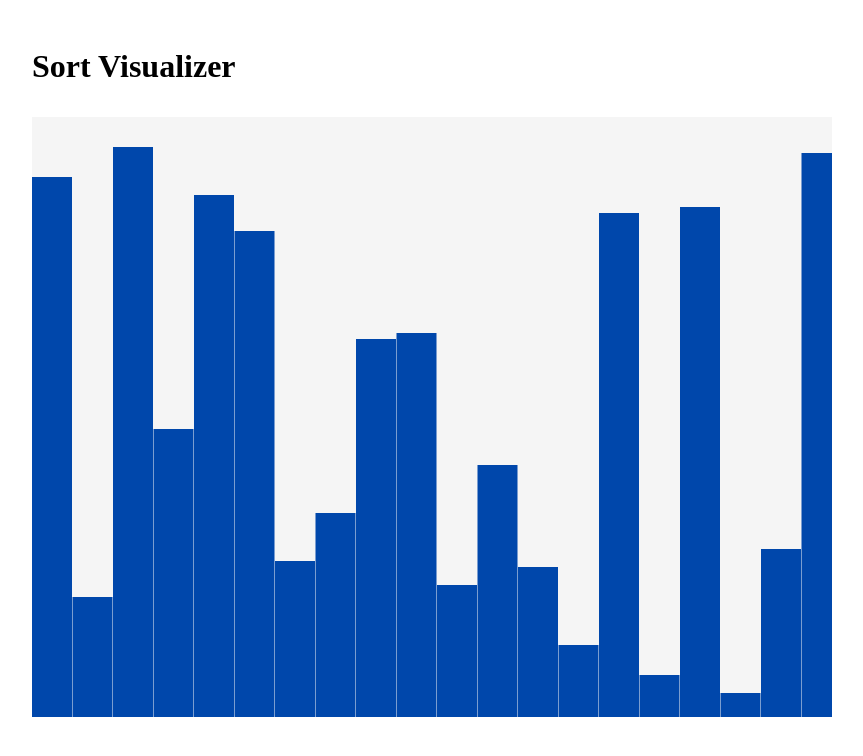
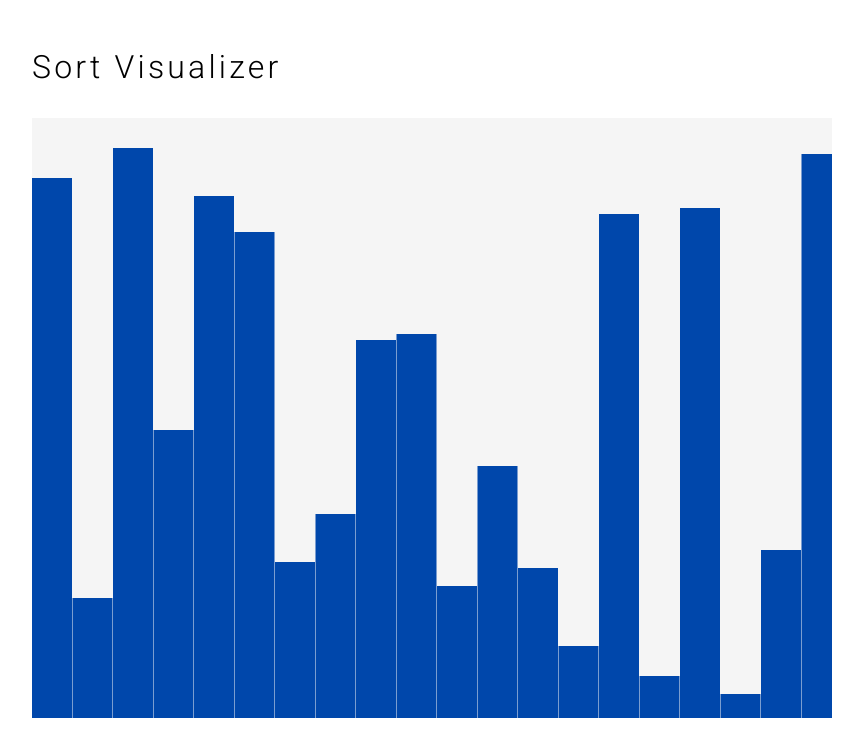
Before and after one commit to ethangumin/sort_visualizer, a website built with webpack: page index.html in a window 1280 px wide. Shown: the whole page, without its empty margins (208-1071 px from the left). Built offline with nearby package versions, Linux system fonts and the light colour scheme.

Commit message:
add google font

```diff
--- a/index.html
+++ b/index.html
@@ -4,6 +4,12 @@
     <meta charset="UTF-8" />
     <meta http-equiv="X-UA-Compatible" content="IE=edge" />
     <meta name="viewport" content="width=device-width, initial-scale=1.0" />
+    <link rel="preconnect" href="https://fonts.googleapis.com" />
+    <link rel="preconnect" href="https://fonts.gstatic.com" crossorigin />
+    <link
+      href="https://fonts.googleapis.com/css2?family=Roboto:wght@100;300&display=swap"
+      rel="stylesheet"
+    />
     <link rel="stylesheet" href="./dist/main.css" />
     <script src="https://d3js.org/d3.v7.min.js"></script>
     <script src="./dist/main.js"></script>
--- a/src/styles/styles.css
+++ b/src/styles/styles.css
@@ -6,6 +6,9 @@
 
 .main-header {
     margin-top: 1.5em;
+    font-family: 'Roboto', sans-serif;
+    font-weight: 300;
+    letter-spacing: .2rem;
 }
 
 .chart {
```
Also changed, not shown: dist/main.css, src/scripts/sorting_algorithms/bubble_sort.js (added).
